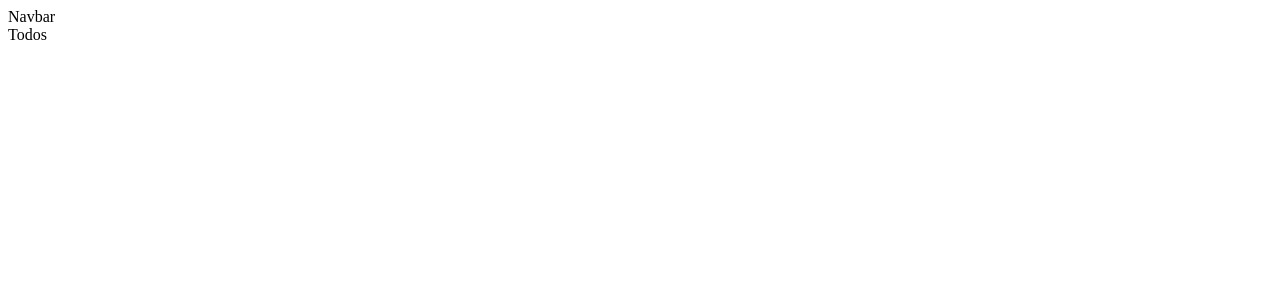
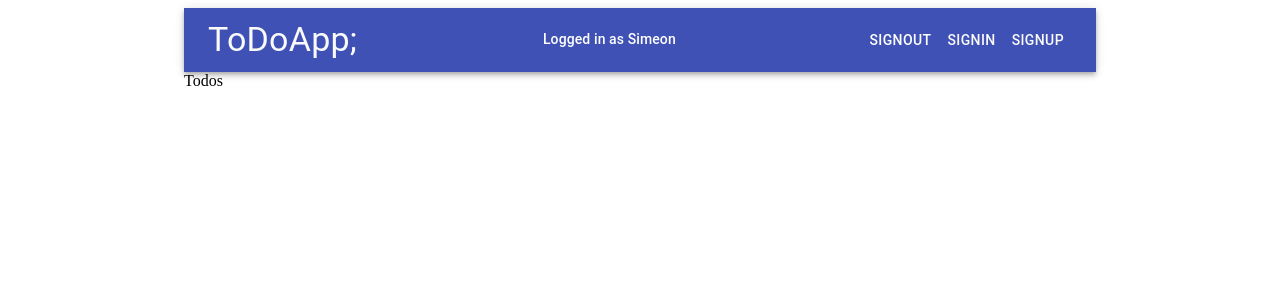
Before and after one commit to simicodes/mern-todo-app, a React (Create React App) app: page / in a window 1280 px wide. Shown: the top 300 px of the page. Built offline with nearby package versions, Linux system fonts and the light colour scheme.

Commit message:
Done with Navbar component

```diff
--- a/package.json
+++ b/package.json
@@ -3,6 +3,10 @@
   "version": "0.1.0",
   "private": true,
   "dependencies": {
+    "@emotion/react": "^11.10.4",
+    "@emotion/styled": "^11.10.4",
+    "@material-ui/core": "^4.12.4",
+    "@mui/material": "^5.10.3",
     "@testing-library/jest-dom": "^5.16.5",
     "@testing-library/react": "^13.3.0",
     "@testing-library/user-event": "^13.5.0",
--- a/src/App.js
+++ b/src/App.js
@@ -1,4 +1,5 @@
 import { BrowserRouter, Routes, Route } from "react-router-dom";
+import { Container } from "@material-ui/core";
 
 import Todos from "./components/todos/Todos";
 import SignIn from "./components/auth/SignIn";
@@ -8,12 +9,14 @@ function App() {
   return (
     <>
       <BrowserRouter>
+        <Container maxWidth="md">
           <Navbar />
           <Routes>
             <Route path="/" element={<Todos />} />
             <Route path="/signin" element={<SignIn />} />
             <Route path="/signup" element={<SignUp />} />
           </Routes>
+        </Container>
       </BrowserRouter>
     </>
   );
--- a/src/components/navBar/Navbar.jsx
+++ b/src/components/navBar/Navbar.jsx
@@ -1,9 +1,55 @@
-import React from 'react'
+import React from "react";
+import { AppBar, Typography, Toolbar, Button } from "@material-ui/core";
+import { makeStyles } from "@material-ui/core/styles";
+import { Link, useNavigate } from "react-router-dom";
+
+const useStyles = makeStyles({
+  root: {
+    flexGrow: 1,
+  },
+  linkStyles: {
+    color: "#fafafa",
+    textDecoration: "none",
+  },
+});
 
 const Navbar = () => {
+  const classes = useStyles();
+  const navigate = useNavigate();
+  const handleSignOut = () => {
+    // sign out the user
+    navigate("/signin");
+  };
+
   return (
-    <div>Navbar</div>
-  )
-}
+    <>
+      <AppBar position="static">
+        <Toolbar>
+          <Typography variant="h4" className={classes.root}>
+            <Link className={classes.linkStyles} to="/">
+              ToDoApp;
+            </Link>
+          </Typography>
+          <Typography variant="subtitle2" className={classes.root}>
+            Logged in as Simeon
+          </Typography>
+          <Button color="inherit" onClick={() => handleSignOut()}>
+            SignOut
+          </Button>
+          <Button color="inherit">
+            <Link className={classes.linkStyles} to="/signin">
+              SignIn
+            </Link>
+          </Button>
+          <Button color="inherit">
+            <Link className={classes.linkStyles} to="/signup">
+              SignUp
+            </Link>
+          </Button>
+        </Toolbar>
+      </AppBar>
+    </>
+  );
+};
 
-export default Navbar
+export default Navbar;
```
Also changed, not shown: 1 other file (tests, documents, lock files or other folders). Lines whose indentation alone changed are shown as unchanged.
